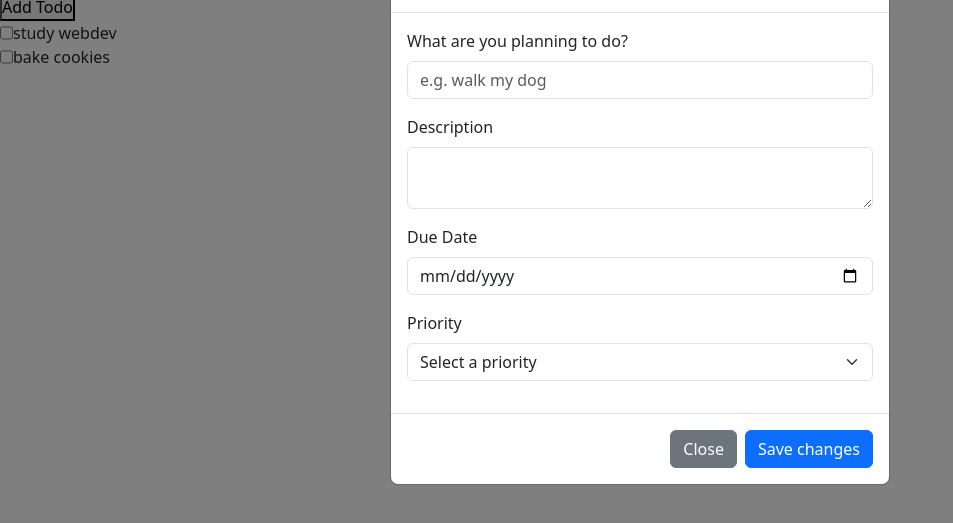
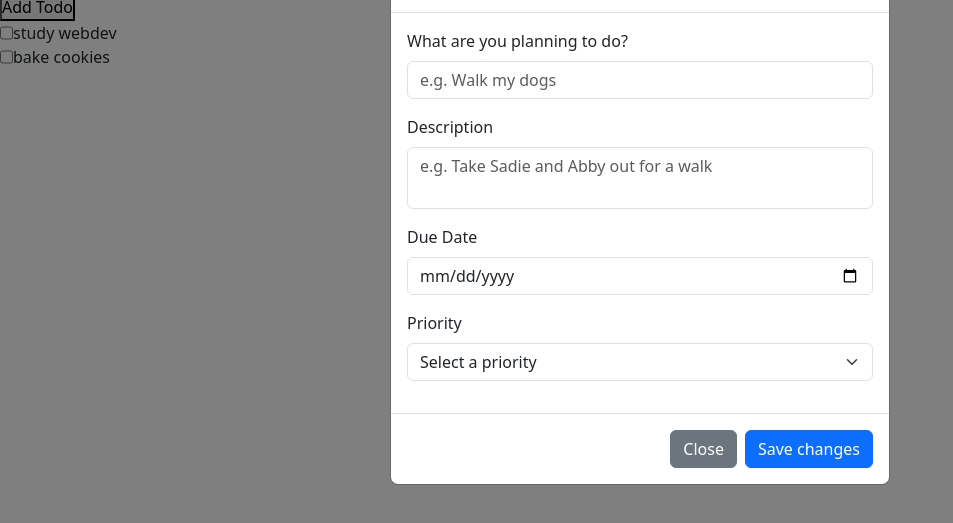
Before and after one commit to neilcasas/todo, a website built with webpack: page src/index.html in a window 1280 px wide. Both pictures are taken after a click on the button "Add Todo". Shown: the part 79-602 px from the top of the page, without its empty margins (0-953 px from the left). Built offline with nearby package versions, Linux system fonts and the light colour scheme.

Commit message:
added placeholder to description in form, renamed modules

```diff
--- a/src/js/addtodomodal.js
+++ b/src/js/addTodoModal.js
@@ -83,7 +83,7 @@ export const addTodoModal = () => {
             input.classList.add('form-control');
             input.setAttribute('type', 'text');
             input.setAttribute('id', 'todo-name');
-            input.setAttribute('placeholder', 'e.g. walk my dog');
+            input.setAttribute('placeholder', 'e.g. Walk my dogs');
             formDiv.appendChild(input);
 
             modalBodyDiv.appendChild(formDiv);
@@ -99,9 +99,10 @@ export const addTodoModal = () => {
             label.setAttribute('for', 'todo-description');
             formDiv.appendChild(label);
 
-            const input = document.createElement('textarea'); // Corrected 'text-area' to 'textarea'
+            const input = document.createElement('textarea');
             input.classList.add('form-control');
             input.setAttribute('id', 'todo-description');
+            input.setAttribute('placeholder', 'e.g. Take Sadie and Abby out for a walk');
             formDiv.appendChild(input);
 
             modalBodyDiv.appendChild(formDiv);
--- a/src/js/uicontroller.js
+++ b/src/js/uicontroller.js
@@ -1,9 +1,9 @@
 // This module contains the logic for displaying and manipulating DOM` elements
-import { ToDoList, Project } from "./todolist";
+import { ToDoList, Project } from "./todoList.js";
 import { Todo } from "./todo";
 import { navbar } from './navbar.js';
 import { todoListComponent } from './todoListComponent.js';
-import { addTodoButton, addTodoModal } from "./addtodomodal.js";
+import { addTodoButton, addTodoModal } from "./addTodoModal.js";
 
 const mainElement = document.querySelector('main');
 
@@ -19,6 +19,8 @@ export default function loadPage() {
     navbar();
     addTodoButton();
     addTodoModal();
+
+    // everytime you load the page, it creates an array of todos from localstorage, parse the json and then displays it
     let todo1 = new Todo('study webdev', 'study react', 'today', 'important');
     let todo2 = new Todo('bake cookies', `bake mom's recipe`, 'today', 'not that important');
 
--- a/src/scss/styles.scss
+++ b/src/scss/styles.scss
@@ -5,6 +5,10 @@
     padding: 0;
 }
 
+textarea {
+    resize: none;
+}
+
 .todo {
     .todo-body {
         display: flex;
```
Also changed, not shown: src/js/todoList.js (renamed from src/js/todolist.js).
